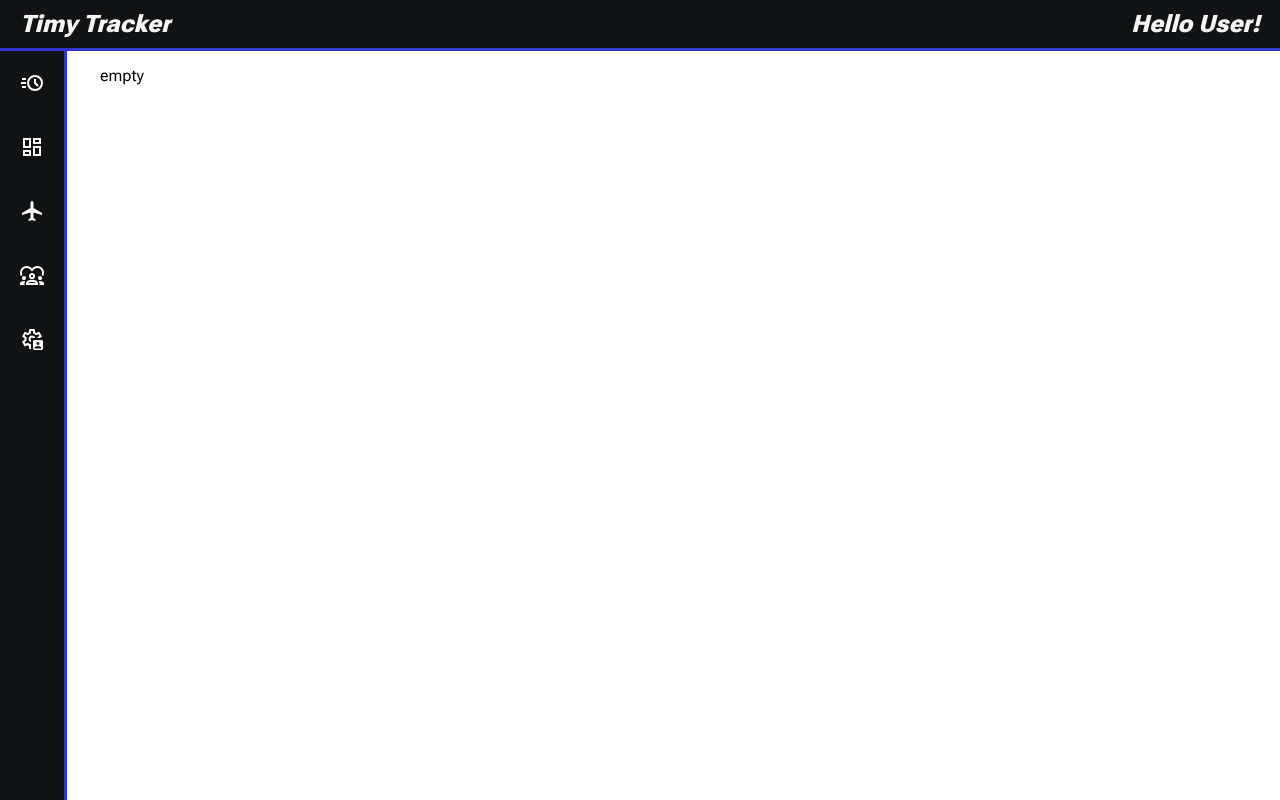
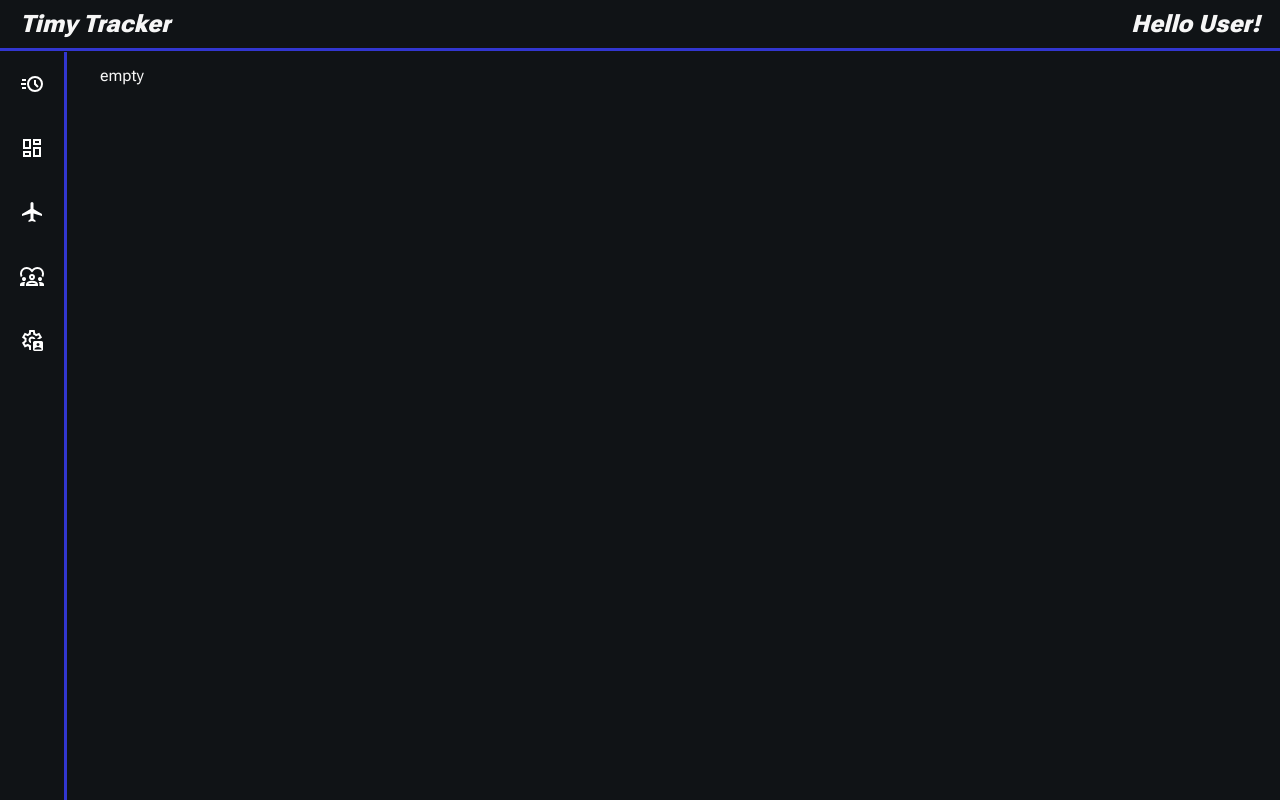
Before and after one commit to JuliaSchw/timy-tracker, a Next.js app: page / in a window 1280 px wide. Built offline with nearby package versions, Linux system fonts and the light colour scheme.

Commit message:
fix base color stylings

```diff
--- a/components/Header/index.js
+++ b/components/Header/index.js
@@ -4,7 +4,6 @@ import colors from "@/styles/colors";
 
 const StyledHeader = styled.header`
   position: fixed;
-  background-color: ${colors.bg};
   top: 0;
   width: 100%;
   display: flex;
--- a/components/SideNav/index.js
+++ b/components/SideNav/index.js
@@ -9,15 +9,14 @@ import IconSettings from "../Icons/Settings";
 import IconTeam from "../Icons/Team";
 
 const StyledNavigation = styled.ol`
-  background-color: ${colors.bg};
   position: fixed;
   height: 100%;
-  top: 0;
+  top: 51.5px;
   display: flex;
   flex-direction: column;
   width: fit-content;
-  padding-top: 35px;
-  padding-left: 0;
+  padding: 0;
+  margin: 0;
   color: ${colors.typography[50]};
   border-right: solid 3px ${colors.primary[700]};
 `;
--- a/styles.js
+++ b/styles.js
@@ -14,6 +14,8 @@ export default createGlobalStyle`
   body {
     font-family: ${roboto.style.fontFamily};
     margin: 0;
+    background-color: ${colors.bg};
+    color: ${colors.typography[50]};
   }
 
 h1{
@@ -21,7 +23,6 @@ h1{
   font-style: italic;
   font-weight: 900;
   margin: 10px 0;
-  color: ${colors.typography[50]};
 }
 
 `;
```
